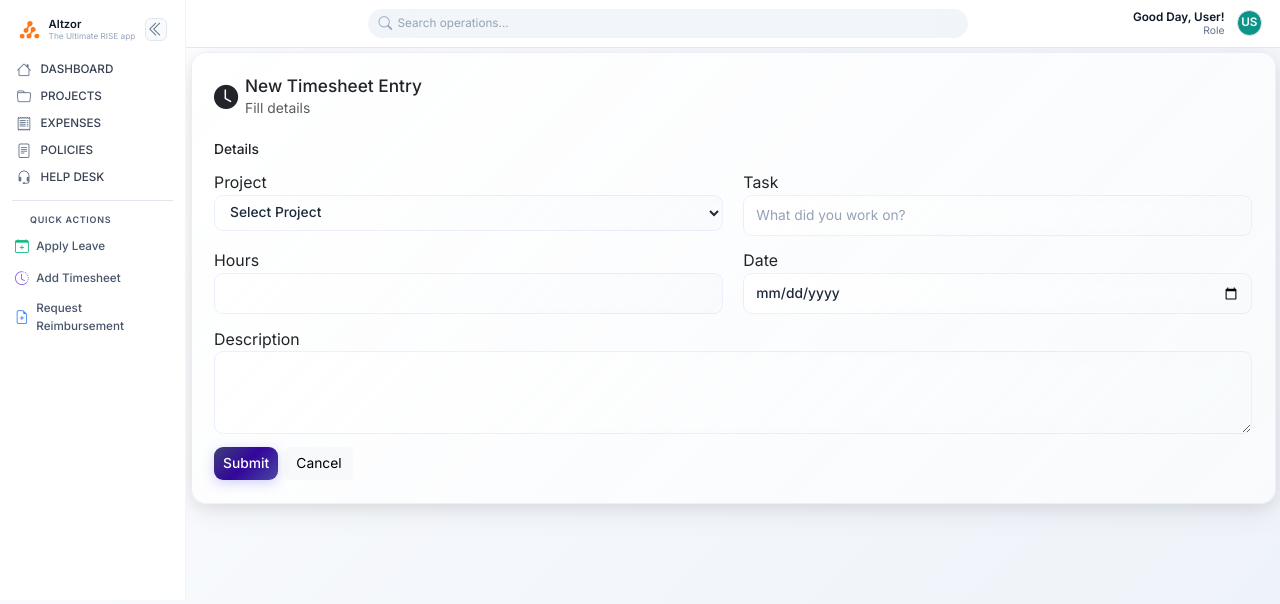
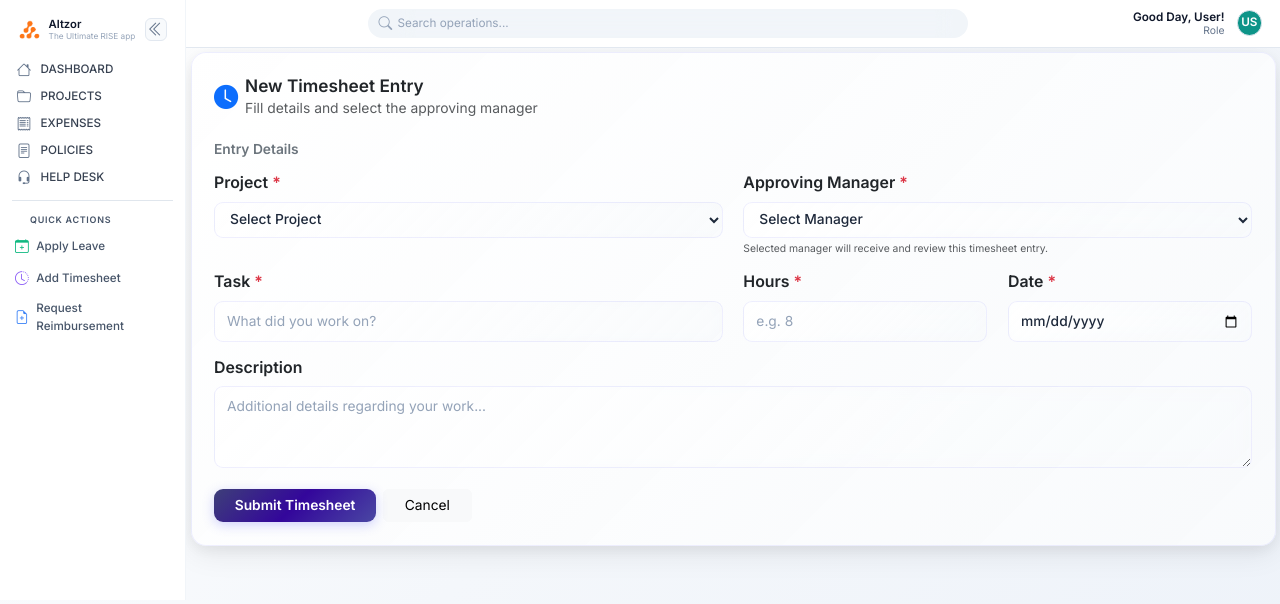
Before and after one commit to jshruti-07/RISE-Frontend, a Flask app: template templates/add_timesheet.html in a window 1280 px wide. Shown: the top 604 px of the page. Run offline with Flask 3, Linux system fonts and the light colour scheme; the template is opened without the code that fills it, so the values that code supplies are empty.

Commit message:
Update employee and timesheet management

```diff
--- a/app/routes/dashboard.py
+++ b/app/routes/dashboard.py
@@ -307,7 +307,8 @@ def dashboard():
             manager_project_names = [proj.get('name', '').lower().strip() for proj in projects]
             team_pending_timesheets = [
                 t for t in timesheets
-                if str(t.get('project', '')).lower().strip() in manager_project_names
+                if (names_match(t.get('manager_name'), manager_name) or
+                    (not t.get('manager_name') and str(t.get('project', '')).lower().strip() in manager_project_names))
                 and str(t.get('status', '')).lower() in ['submitted', 'pending', 'missing', 'missing entry']
             ]
 
--- a/templates/add_timesheet.html
+++ b/templates/add_timesheet.html
@@ -5,57 +5,88 @@
 <div class="form-card">
 
     <div class="d-flex align-items-center mb-4">
-        <i class="bi bi-clock-fill fs-3 me-2"></i>
+        <i class="bi bi-clock-fill fs-3 me-2 text-primary"></i>
         <div>
-            <h5 class="mb-0">New Timesheet Entry</h5>
-            <small class="text-muted">Fill details</small>
+            <h5 class="mb-0 fw-bold">New Timesheet Entry</h5>
+            <small class="text-muted">Fill details and select the approving manager</small>
         </div>
     </div>
 
-    <form method="POST">
+    <form method="POST" id="timesheetForm">
 
-        <h6 class="mb-3">Details</h6>
+        <h6 class="mb-3 text-secondary fw-semibold">Entry Details</h6>
         <input type="hidden" name="employee_name" value="{{ session.employee_name }}">
 
         <div class="row mb-3">
             <div class="col-md-6">
-                <label>Project</label>
-                <select name="project" class="form-control" required>
+                <label class="form-label fw-semibold">Project <span class="text-danger">*</span></label>
+                <select name="project" id="projectSelect" class="form-select" required>
                     <option value="">Select Project</option>
                     {% for p in projects %}
-                        <option value="{{ p.name }}">{{ p.name }}</option>
+                        <option value="{{ p.name }}" data-manager="{{ p.assigned_manager or p.manager_name or p.assigned_manager_name or '' }}">{{ p.name }}</option>
                     {% endfor %}
                 </select>
             </div>
             <div class="col-md-6">
-                <label>Task</label>
-                <input type="text" name="task" class="form-control" placeholder="What did you work on?" required>
+                <label class="form-label fw-semibold">Approving Manager <span class="text-danger">*</span></label>
+                <select name="manager_name" id="managerSelect" class="form-select" required>
+                    <option value="">Select Manager</option>
+                    {% for m in managers %}
+                        <option value="{{ m.employee_name or m.name }}">{{ (m.display_name or m.name or m.employee_name) | clean_name }}{% if m.designation %} ({{ m.designation }}){% endif %}</option>
+                    {% endfor %}
+                </select>
+                <div class="form-text text-muted" style="font-size: 0.75rem;">Selected manager will receive and review this timesheet entry.</div>
             </div>
         </div>
 
         <div class="row mb-3">
             <div class="col-md-6">
-                <label>Hours</label>
-                <input type="number" step="0.1" name="hours" class="form-control" required>
+                <label class="form-label fw-semibold">Task <span class="text-danger">*</span></label>
+                <input type="text" name="task" class="form-control" placeholder="What did you work on?" required>
             </div>
-
-            <div class="col-md-6">
-                <label>Date</label>
+            <div class="col-md-3">
+                <label class="form-label fw-semibold">Hours <span class="text-danger">*</span></label>
+                <input type="number" step="0.1" min="0.1" max="24" name="hours" class="form-control" placeholder="e.g. 8" required>
+            </div>
+            <div class="col-md-3">
+                <label class="form-label fw-semibold">Date <span class="text-danger">*</span></label>
                 <input type="date" name="start_date" class="form-control" value="{{ today_date }}" max="{{ today_date }}" required>
             </div>
         </div>
 
         <div class="mb-3">
-            <label>Description</label>
-            <textarea name="description" class="form-control" rows="3"></textarea>
+            <label class="form-label fw-semibold">Description</label>
+            <textarea name="description" class="form-control" rows="3" placeholder="Additional details regarding your work..."></textarea>
         </div>
 
-        <div class="d-flex gap-2">
-            <button class="btn btn-primary">Submit</button>
-            <a href="{{ url_for('work.timesheets_list') }}" class="btn btn-light">Cancel</a>
+        <div class="d-flex gap-2 mt-4">
+            <button type="submit" class="btn btn-primary px-4 fw-semibold">Submit Timesheet</button>
+            <a href="{{ url_for('work.timesheets_list') }}" class="btn btn-light px-4">Cancel</a>
         </div>
 
     </form>
 
 </div>
+
+<script>
+document.addEventListener('DOMContentLoaded', function() {
+    const projectSelect = document.getElementById('projectSelect');
+    const managerSelect = document.getElementById('managerSelect');
+
+    if (projectSelect && managerSelect) {
+        projectSelect.addEventListener('change', function() {
+            const selectedOpt = projectSelect.options[projectSelect.selectedIndex];
+            const defaultMgr = selectedOpt ? selectedOpt.getAttribute('data-manager') : '';
+            if (defaultMgr) {
+                for (let i = 0; i < managerSelect.options.length; i++) {
+                    if (managerSelect.options[i].value.toLowerCase() === defaultMgr.toLowerCase()) {
+                        managerSelect.selectedIndex = i;
+                        break;
+                    }
+                }
+            }
+        });
+    }
+});
+</script>
 {% endblock %}
--- a/templates/timesheets.html
+++ b/templates/timesheets.html
@@ -92,7 +92,7 @@
             <tr>
                 <th>{{ labels.EMPLOYEE }}</th>
                 <th>Project</th>
-                <th>Project Manager</th>
+                <th>Approving Manager</th>
                 <th>Task</th>
                 <th>Description</th>
                 <th>Hours</th>
@@ -104,7 +104,7 @@
 
         <tbody>
             {% for t in timesheets %}
-            {% set manager_name = project_manager_map.get((t.project|string).strip().lower(), '-') %}
+            {% set manager_name = t.manager_name or project_manager_map.get((t.project|string).strip().lower(), '-') %}
             <tr class="timesheet-row"
                 data-employee="{{ (t.employee_name|string)|lower if t.employee_name else '' }}"
                 data-project="{{ (t.project|string)|lower if t.project else '' }}"
@@ -118,7 +118,7 @@
                     </div>
                 </td>
                 <td>{{ t.project }}</td>
-                <td>{{ project_manager_map.get((t.project|string).strip().lower(), '-') | clean_name }}</td>
+                <td>{{ (t.manager_name or project_manager_map.get((t.project|string).strip().lower(), '-')) | clean_name }}</td>
                 <td>{{ t.task }}</td>
                 <td>{{ t.description or '-' }}</td>
                 <td>{{ t.hours }}</td>
```
Also changed, not shown: app/routes/employees.py (+5 -4 lines), app/routes/work_management.py (+36 -4 lines), templates/edit_employee.html (+23 -22 lines), templates/edit_timesheet.html (+48 -17 lines).
